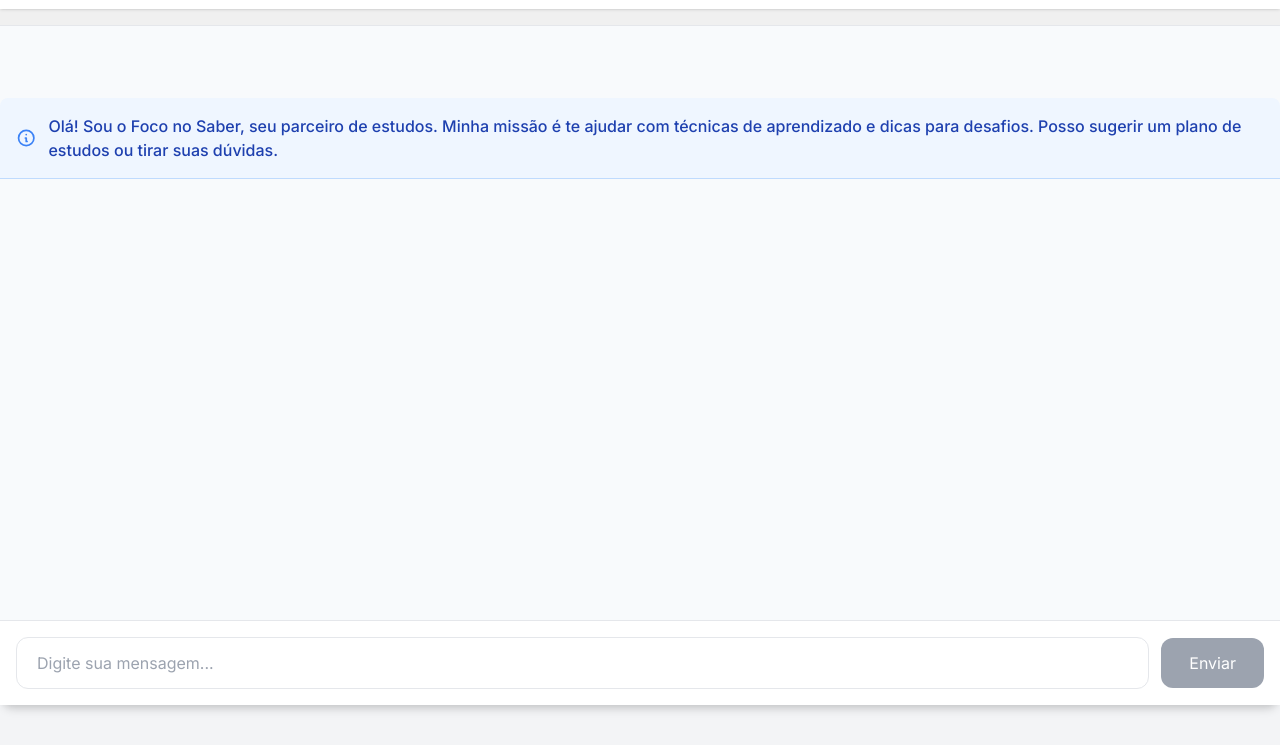
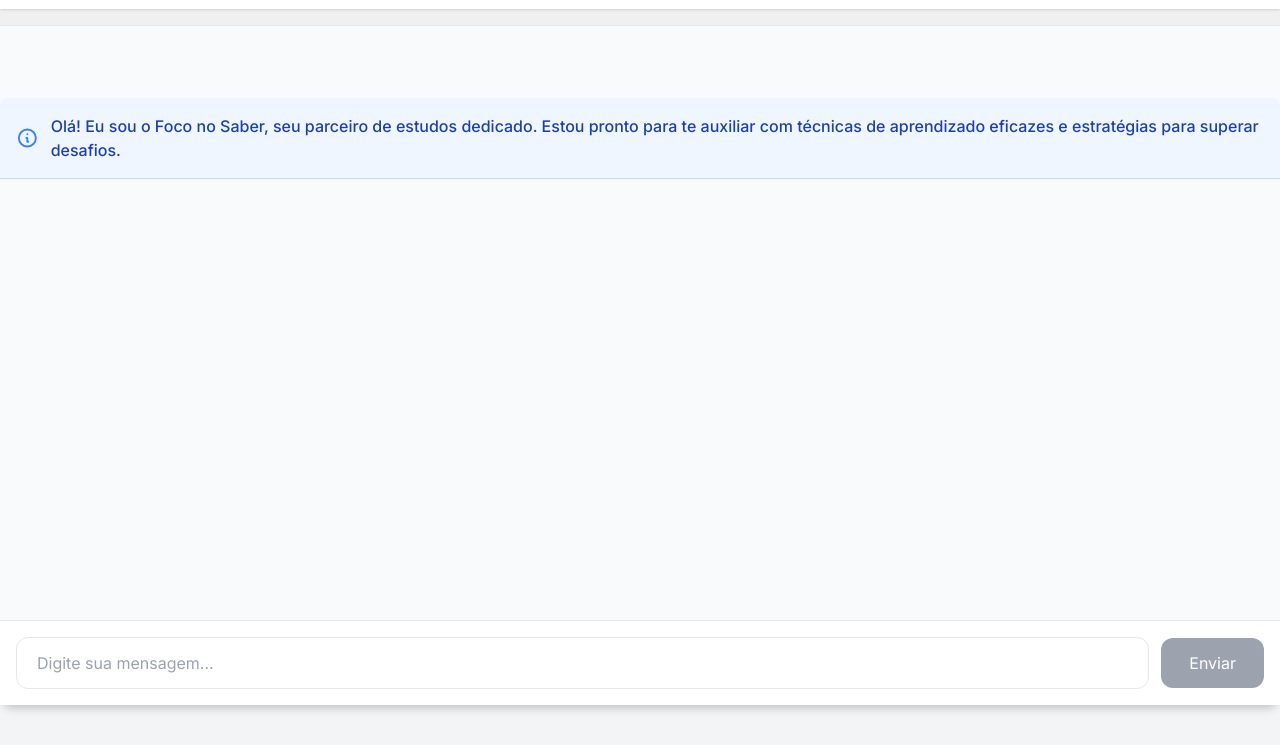
Before and after one commit to loombardo-99/assistente-ai, a plain HTML site: page chat-estudos.html in a window 1280 px wide. Shown: the part 55-800 px from the top of the page. Drawn offline with nearby package versions, Linux system fonts and the light colour scheme.

Commit message:
finish project

```diff
--- a/chat-estudos.html
+++ b/chat-estudos.html
@@ -207,7 +207,7 @@
             <path stroke-linecap="round" stroke-linejoin="round" d="M13 16h-1v-4h-1m1-4h.01M21 12a9 9 0 11-18 0 9 9 0 0118 0z"/>
             </svg>
             <span class="text-blue-800 font-medium">
-            Olá! Sou o Foco no Saber, seu parceiro de estudos. Minha missão é te ajudar com técnicas de aprendizado e dicas para desafios. Posso sugerir um plano de estudos ou tirar suas dúvidas.
+            Olá! Eu sou o Foco no Saber, seu parceiro de estudos dedicado. Estou pronto para te auxiliar com técnicas de aprendizado eficazes e estratégias para superar desafios.
             </span>
         </div>
         <div id="chat-container" class="chat-container">
```
